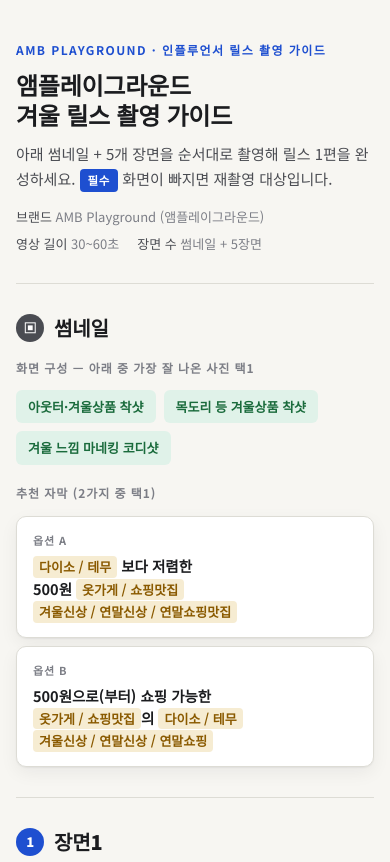
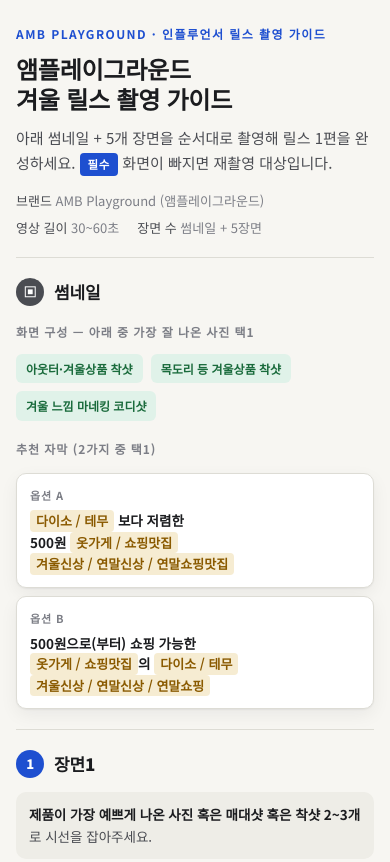
Before and after one commit to kangnaan00/mvrojr8, a plain HTML site: page index.html in a window 390 px wide. Shown: the top 862 px of the page. Drawn offline with Linux system fonts and the light colour scheme.

Commit message:
모바일 최적화: 헤더·섹션 패딩 축소, 폰트·카드 크기 조정
Co-Authored-By: Claude Sonnet 4.6 <noreply@anthropic.com>

```diff
--- a/index.html
+++ b/index.html
@@ -109,6 +109,17 @@ h2.th .num{background:var(--ink-2)}
 .ref-video-wrap video{width:100%;border-radius:10px;background:#000;display:block}
 
 :focus-visible{outline:2px solid var(--blue);outline-offset:2px}
+
+@media(max-width:480px){
+  .head{padding-block:24px 18px}
+  section{padding-block:20px}
+  h2{font-size:17px}
+  .cap-card{padding:12px 13px}
+  .cap-card .cap-text{font-size:13.5px}
+  .desc{padding:12px 13px;font-size:13.5px}
+  .ref-link{padding:9px 12px}
+  .shots .shot{font-size:12px;padding:5px 10px}
+}
 </style>
 </head>
 <body>
```
